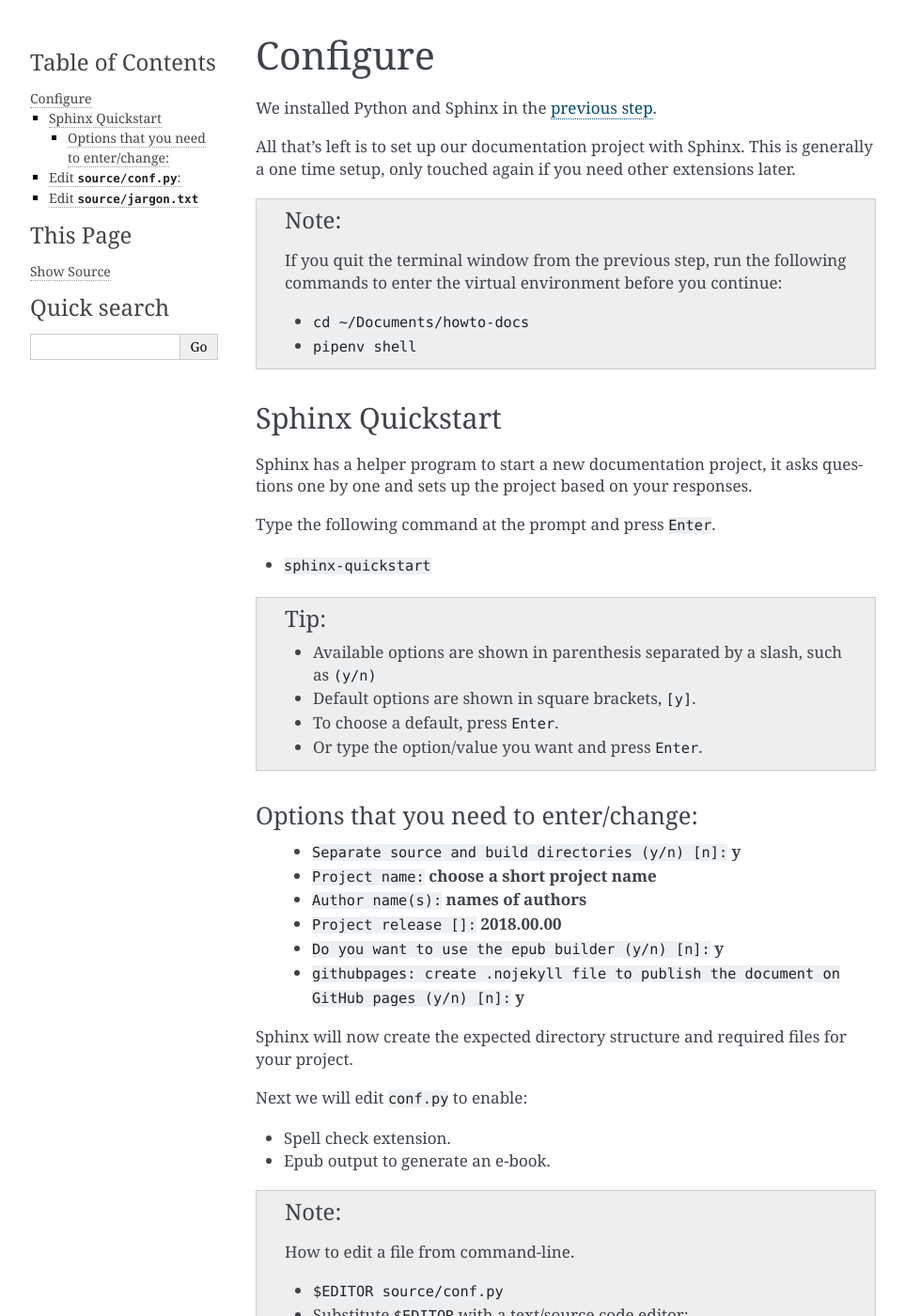
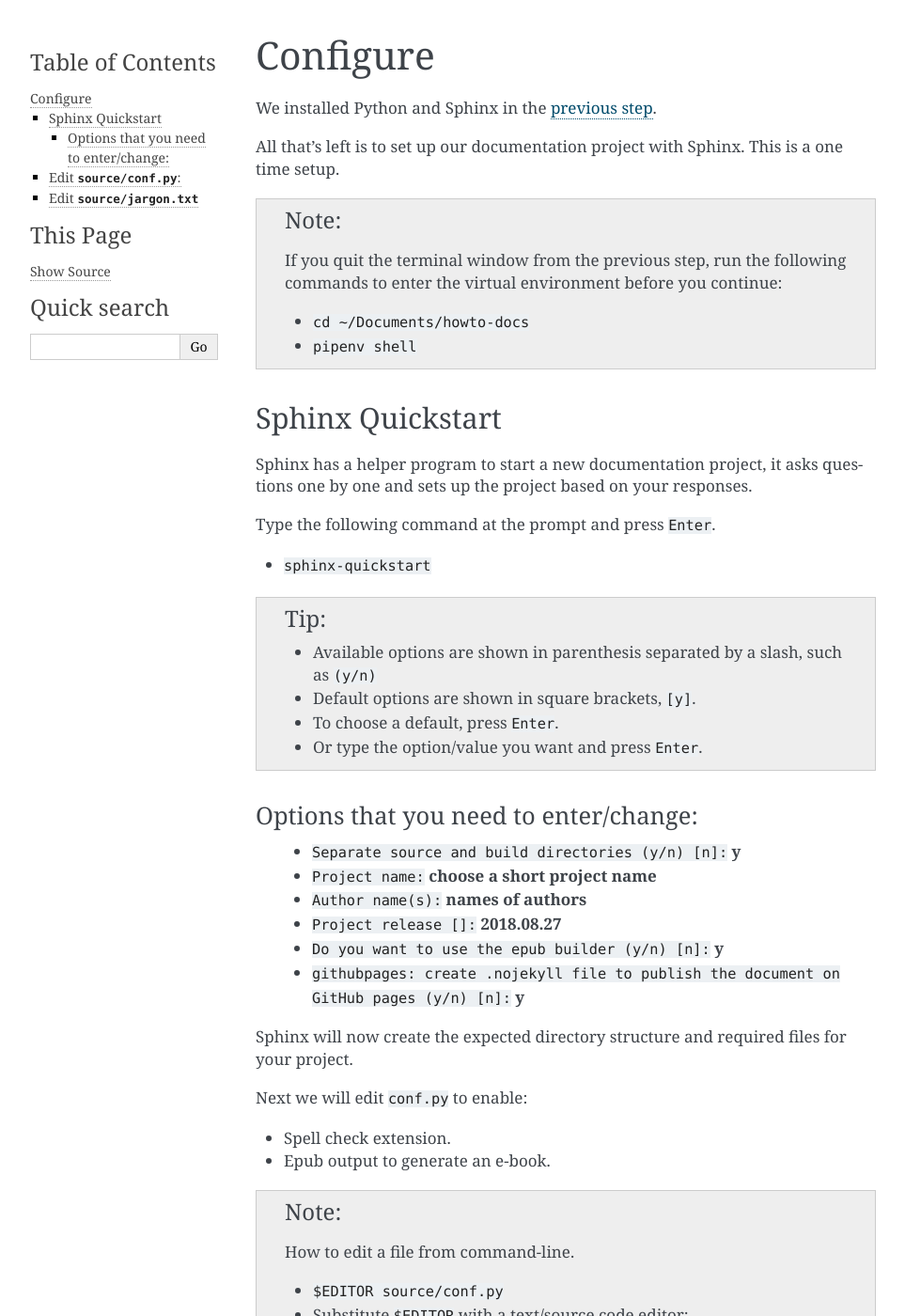
Before and after one commit to hiway/begin-sphinx-docs, a Sphinx documentation site: the page built from source/configure.rst, in a window 1280 px wide and 1400 px high. Shown: the whole window at 94% size, without its empty margins (148-1111 px from the left). Built offline with Sphinx 7.4.7, drawn with Linux system fonts in a browser that asks for light colours.

Commit message:
Clean up

```diff
--- a/source/build.rst
+++ b/source/build.rst
@@ -10,6 +10,9 @@
     - ``cd ~/Documents/howto-docs``
     - ``pipenv shell``
 
+
+Using ``make`` to build docs
+----------------------------
 
 Sphinx uses the ``make`` tool to simplify running common tasks:
 
--- a/source/configure.rst
+++ b/source/configure.rst
@@ -4,8 +4,7 @@
 We installed Python and Sphinx in the `previous step <install_sphinx>`_.
 
 All that's left is to set up our documentation project with Sphinx.
-This is generally a one time setup,
-only touched again if you need other extensions later.
+This is a one time setup.
 
 .. note::
 
@@ -42,7 +41,7 @@
   - ``Separate source and build directories (y/n) [n]:`` **y**
   - ``Project name:`` **choose a short project name**
   - ``Author name(s):`` **names of authors**
-  - ``Project release []:`` **2018.00.00**
+  - ``Project release []:`` **2018.08.27**
   - ``Do you want to use the epub builder (y/n) [n]:`` **y**
   - ``githubpages: create .nojekyll file to publish the document on GitHub pages (y/n) [n]:`` **y**
 
```
Also changed, not shown: source/install.rst (+15 -16 lines), source/write.rst (+4 -4 lines).
